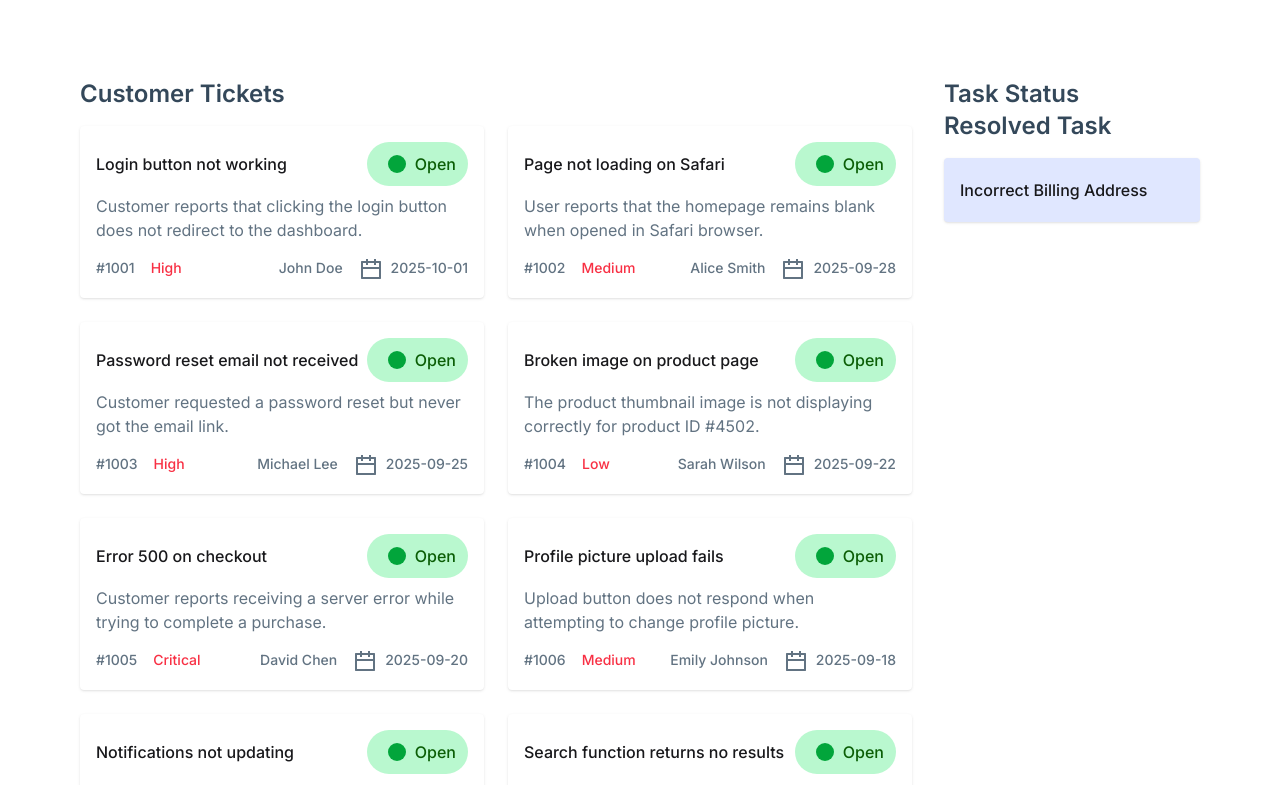
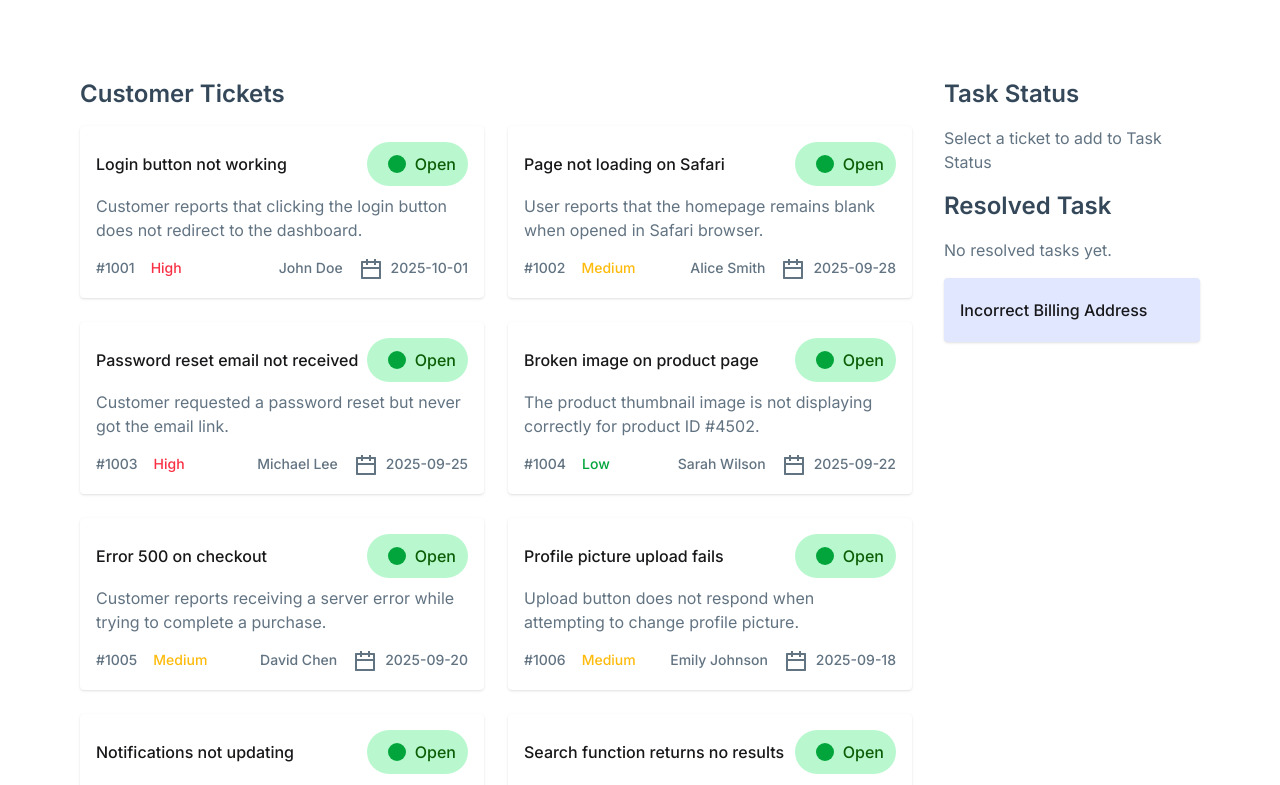
Before and after one commit to muhammad-tamim/web-project-21, a React (Vite) app: page / in a window 1280 px wide. Shown: the part 425-1210 px from the top of the page. Built offline with nearby package versions, Linux system fonts and the light colour scheme.

Commit message:
feat: add ticket section left side functionality

```diff
--- a/package.json
+++ b/package.json
@@ -12,7 +12,8 @@
   "dependencies": {
     "react": "^19.1.1",
     "react-dom": "^19.1.1",
-    "react-icons": "^5.5.0"
+    "react-icons": "^5.5.0",
+    "react-toastify": "^11.0.5"
   },
   "devDependencies": {
     "@eslint/js": "^9.36.0",
--- a/public/data.json
+++ b/public/data.json
@@ -40,7 +40,7 @@
         "title": "Error 500 on checkout",
         "description": "Customer reports receiving a server error while trying to complete a purchase.",
         "customer": "David Chen",
-        "priority": "Critical",
+        "priority": "Medium",
         "status": "Open",
         "createdAt": "2025-09-20"
     },
@@ -94,7 +94,7 @@
         "title": "Live chat not connecting",
         "description": "User is unable to connect to the support agent via live chat.",
         "customer": "Daniel Kim",
-        "priority": "Critical",
+        "priority": "Low",
         "status": "Open",
         "createdAt": "2025-09-05"
     },
--- a/src/components/TicketSection/StatusBar.jsx
+++ b/src/components/TicketSection/StatusBar.jsx
@@ -2,13 +2,13 @@ import React from 'react';
 import vector1 from '../../assets/images/vector1.png'
 import vector2 from '../../assets/images/vector2.png'
 
-const StatusBar = () => {
+const StatusBar = ({ inProgress }) => {
     return (
         <div className='flex gap-6 justify-center pb-[80px]'>
             <div className='relative text-white w-[708px] h-[250px] rounded-lg flex flex-col justify-center items-center bg-linear-to-br from-[#632EE3] to-[#9F62F2]'>
                 <img className='absolute left-0' src={vector1} alt="" />
                 <p className='text-2xl'>In-Progress</p>
-                <h1 className='font-semibold text-[60px]'>0</h1>
+                <h1 className='font-semibold text-[60px]'>{inProgress}</h1>
                 <img className='absolute right-0' src={vector2} alt="" />
             </div>
             <div className='relative text-white w-[708px] h-[250px] rounded-lg flex flex-col justify-center items-center bg-linear-to-br from-[#54CF68] to-[#00827A]'>
--- a/src/components/TicketSection/Ticket.jsx
+++ b/src/components/TicketSection/Ticket.jsx
@@ -1,16 +1,31 @@
 import { GoDotFill } from 'react-icons/go';
 import calendar from '../../assets/images/calendar.png'
-import { useState } from 'react';
+import { useEffect, useState } from 'react';
+import { toast, ToastContainer } from 'react-toastify';
 
-const Ticket = ({ data, error, loading }) => {
+const Ticket = ({ data, error, loading, inProgress, setInProgress }) => {
 
     const [singleData, setSingleData] = useState([])
+    const [tickets, setTickets] = useState([])
+
+    useEffect(() => {
+        setTickets(data)
+    }, [data])
 
     const handleClick = (clickedData) => {
         setSingleData([...singleData, clickedData])
+        setInProgress(inProgress + 1)
+
+        const updatedTicketStatus = tickets.map(ticket => ticket.id === clickedData.id ? { ...ticket, status: "in-Progress" } : ticket)
+        setTickets(updatedTicketStatus)
+
+        toast.success("Your Ticket is in Progress");
     }
 
     return (
+        <>
+            <ToastContainer autoClose={1000} />
+
             <div className='grid grid-cols-12 gap-8'>
 
                 <div className='col-span-9'>
@@ -24,20 +39,20 @@ const Ticket = ({ data, error, loading }) => {
 
                         {error && <p className='text-center text-3xl text-red-500'>{error.message}</p>}
 
-                    {data.map(card => (
+                        {tickets.map(card => (
                             <div key={card.id} className='shadow rounded-sm bg-white p-4'>
                                 <div className='flex justify-between items-center pb-2'>
                                     <p className='font-medium'>{card.title}</p>
-                                <div onClick={() => handleClick(card)} className='flex items-center justify-center text-center px-3 py-1 rounded-[400px] bg-[#B9F8CF] cursor-pointer'>
-                                    <GoDotFill className='text-4xl text-[#02A53B] text-center' />
-                                    <p className='text-[#0B5E06] font-medium text-center'>{card.status}</p>
+                                    <div onClick={() => handleClick(card)} className={`flex items-center justify-center text-center px-3 py-1 rounded-[400px] ${card.status === "Open" ? "bg-[#B9F8CF]" : "bg-[#F8F3B9]"} cursor-pointer`}>
+                                        <GoDotFill className={`text-4xl ${card.status === "Open" ? "text-[#02A53B]" : "text-[#FEBB0C]"}  text-center`} />
+                                        <p className={`${card.status === "Open" ? "text-[#0B5E06]" : "text-[#FEBB0C]"} font-medium text-center`}>{card.status}</p>
                                     </div>
                                 </div>
                                 <p className='pb-4  text-[#627382]'>{card.description}</p>
                                 <div className='font-medium text-sm flex justify-between'>
                                     <div className='flex gap-4'>
                                         <p className='text-[#627382]'>#100{card.id}</p>
-                                    <p className='text-[#F83044]'>{card.priority}</p>
+                                        <p className={`${card.priority === "High" && "text-[#F83044]" || card.priority === "Low" && "text-[#02A53B]" || card.priority === "Medium" && "text-[#FEBB0C]"} `}>{card.priority}</p>
                                     </div>
                                     <div className='flex gap-4'>
                                         <p className='text-[#627382]'>{card.customer}</p>
@@ -57,9 +72,10 @@ const Ticket = ({ data, error, loading }) => {
 
                     <h2 className='text-2xl font-semibold text-[#34485A]'>Task Status</h2>
 
-                {singleData.map(data => <div className='mb-10'>
+                    {singleData.length === 0 && <p className='my-4 text-[#627382]'>Select a ticket to add to Task Status</p>}
+                    {singleData.map(data => <div key={data.id} className='mb-10'>
                         <div className='mt-4 rounded-sm bg-white shadow p-4'>
-                        <p className='font-medium pb-4'>Payment Failed - Card Declined</p>
+                            <p className='font-medium pb-4'>{data.title}</p>
                             <div>
                                 <button className='btn bg-[#02A53B] text-white w-full'>Complete</button>
                             </div>
@@ -68,11 +84,13 @@ const Ticket = ({ data, error, loading }) => {
                     )}
 
                     <h2 className='text-2xl font-semibold text-[#34485A]'>Resolved Task</h2>
+                    <p className='my-4 text-[#627382]'>No resolved tasks yet.</p>
                     <div>
                         <p className='mt-4 px-4 py-5 bg-[#E0E7FF] rounded-sm font-medium shadow'>Incorrect Billing Address</p>
                     </div>
                 </div>
             </div>
+        </>
     );
 };
 
--- a/src/components/TicketSection/TicketSection.jsx
+++ b/src/components/TicketSection/TicketSection.jsx
@@ -7,6 +7,7 @@ const TicketSection = () => {
     const [data, setData] = useState([])
     const [error, setError] = useState(null)
     const [loading, setLoading] = useState(true)
+    const [inProgress, setInProgress] = useState(0)
 
     useEffect(() => {
         fetch("data.json")
@@ -17,8 +18,8 @@ const TicketSection = () => {
     }, [])
     return (
         <div className='mx-5 md:mx-10 xl:mx-20 bg-white'>
-            <StatusBar></StatusBar>
-            <Ticket data={data} error={error} loading={loading}></Ticket>
+            <StatusBar inProgress={inProgress}></StatusBar>
+            <Ticket data={data} error={error} loading={loading} inProgress={inProgress} setInProgress={setInProgress}></Ticket>
         </div>
     );
 };
```
Also changed, not shown: 1 other file (tests, documents, lock files or other folders). Lines whose indentation alone changed are shown as unchanged.
